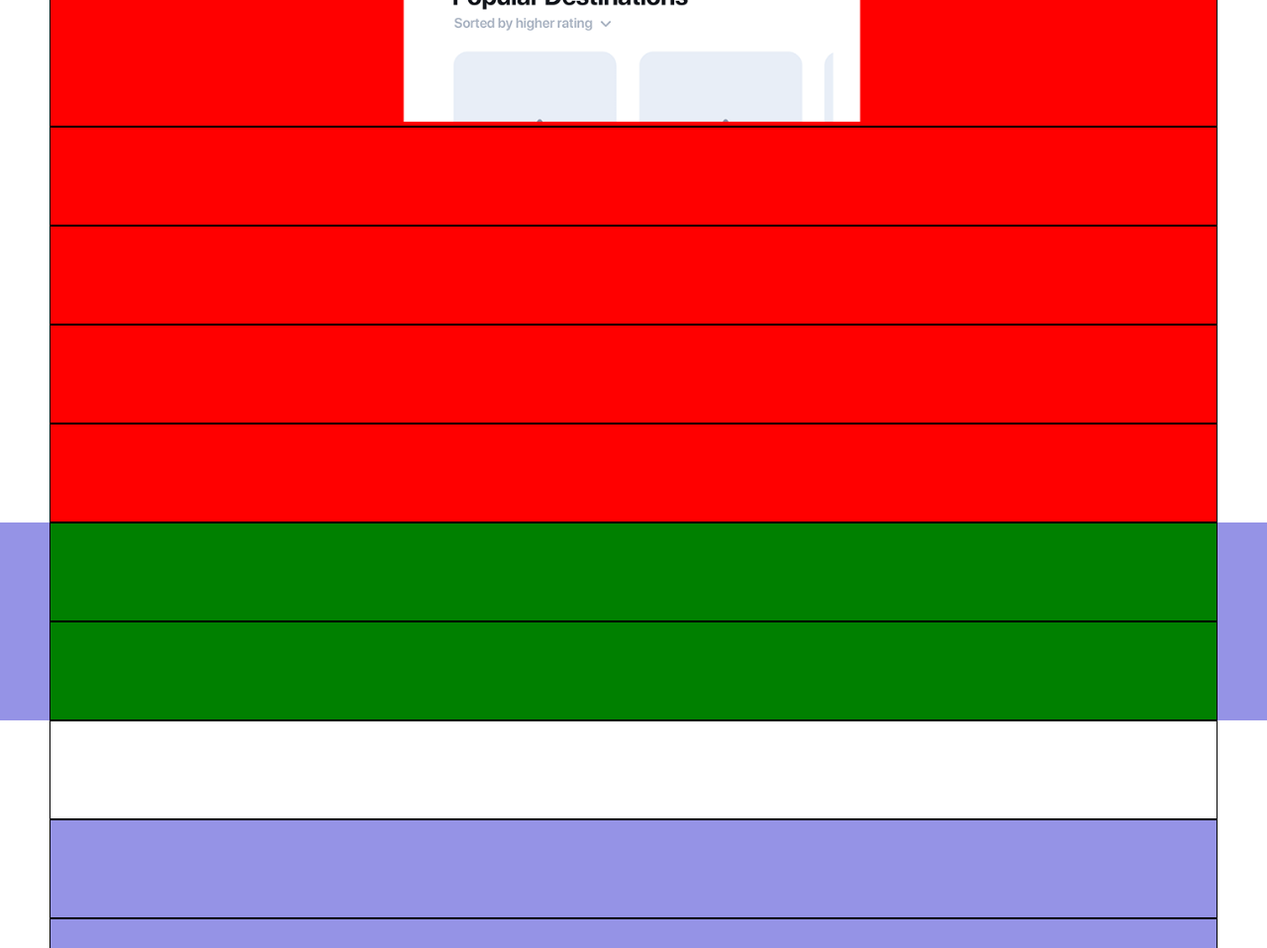
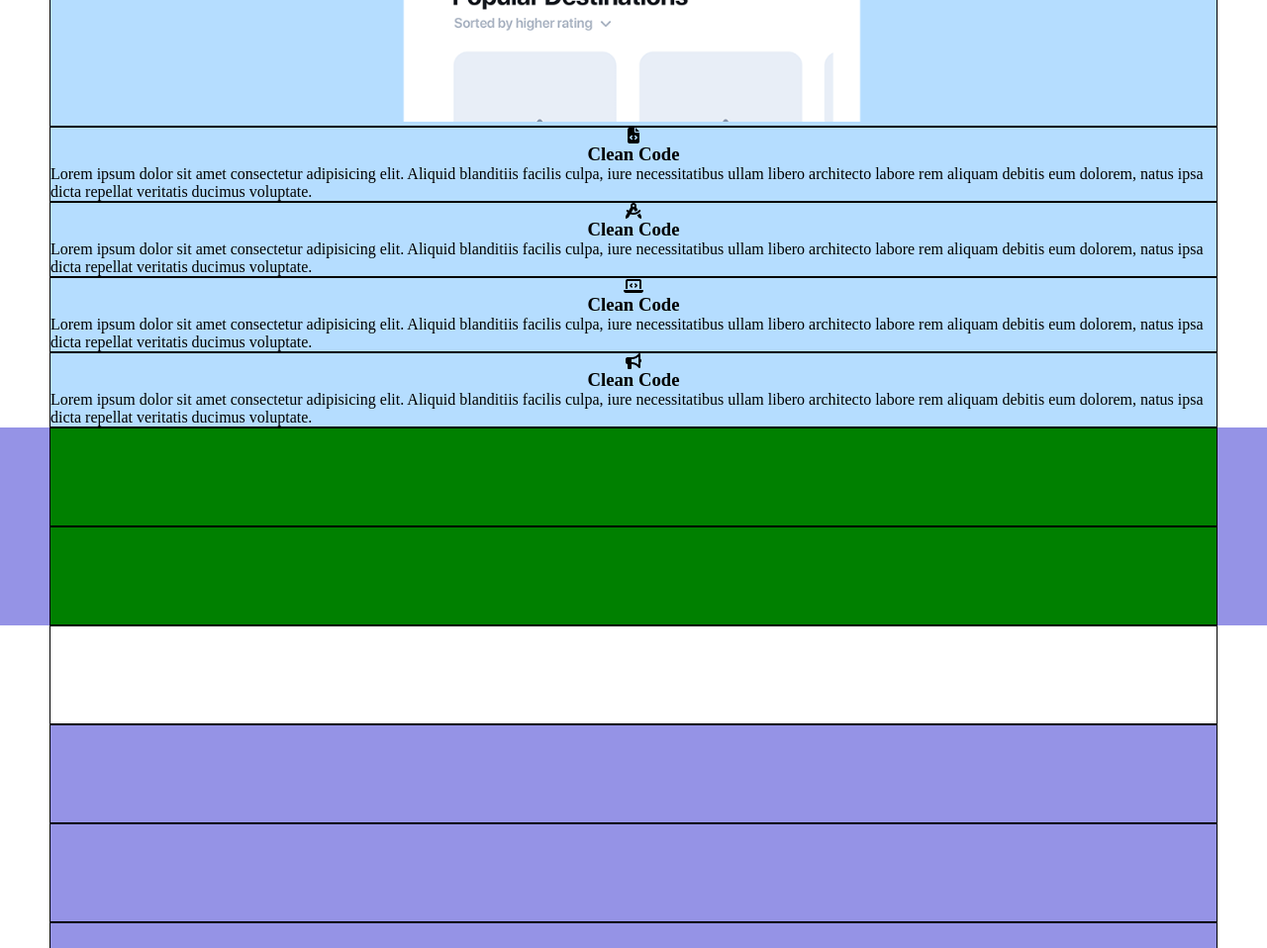
Before and after one commit to fabiomuzzu/htmlcss-responsive-layout, a plain HTML site: page index.html in a window 1280 px wide. Shown: the part 680-1638 px from the top of the page at 99% size. Drawn offline with Linux system fonts and the light colour scheme.

Commit message:
[ADD] section 1

```diff
--- a/css/style.css
+++ b/css/style.css
@@ -59,7 +59,6 @@ img{
 
 .col-33{
     width: 100%;
-    height: 100px;
 }
 
 /* BG COLOR */
@@ -75,7 +74,7 @@ img{
 
 #section1 .col-66,
 #section1 .col-33{
-    background-color: red;
+    background-color: #b5ddff;
 }
 
 /* BORDER */
--- a/index.html
+++ b/index.html
@@ -48,22 +48,46 @@
                     </div>
                     <div class="col-33 border">
                         <div class="content">
-
+                            <i class="fas fa-file-code"></i>
+                            <h3>
+                                Clean Code
+                            </h3>
+                            <p>
+                                Lorem ipsum dolor sit amet consectetur adipisicing elit. Aliquid blanditiis facilis culpa, iure necessitatibus ullam libero architecto labore rem aliquam debitis eum dolorem, natus ipsa dicta repellat veritatis ducimus voluptate.
+                            </p>
                         </div>
                     </div>
                     <div class="col-33 border">
                         <div class="content">
-
+                            <i class="fas fa-compass-drafting"></i>
+                            <h3>
+                                Clean Code
+                            </h3>
+                            <p>
+                                Lorem ipsum dolor sit amet consectetur adipisicing elit. Aliquid blanditiis facilis culpa, iure necessitatibus ullam libero architecto labore rem aliquam debitis eum dolorem, natus ipsa dicta repellat veritatis ducimus voluptate.
+                            </p>
                         </div>
                     </div>
                     <div class="col-33 border">
                         <div class="content">
-
+                            <i class="fas fa-laptop-code"></i>
+                            <h3>
+                                Clean Code
+                            </h3>
+                            <p>
+                                Lorem ipsum dolor sit amet consectetur adipisicing elit. Aliquid blanditiis facilis culpa, iure necessitatibus ullam libero architecto labore rem aliquam debitis eum dolorem, natus ipsa dicta repellat veritatis ducimus voluptate.
+                            </p>
                         </div>
                     </div>
                     <div class="col-33 border">
                         <div class="content">
-
+                            <i class="fas fa-bullhorn"></i>
+                            <h3>
+                                Clean Code
+                            </h3>
+                            <p>
+                                Lorem ipsum dolor sit amet consectetur adipisicing elit. Aliquid blanditiis facilis culpa, iure necessitatibus ullam libero architecto labore rem aliquam debitis eum dolorem, natus ipsa dicta repellat veritatis ducimus voluptate.
+                            </p>
                         </div>
                     </div>
                 </div>
```
